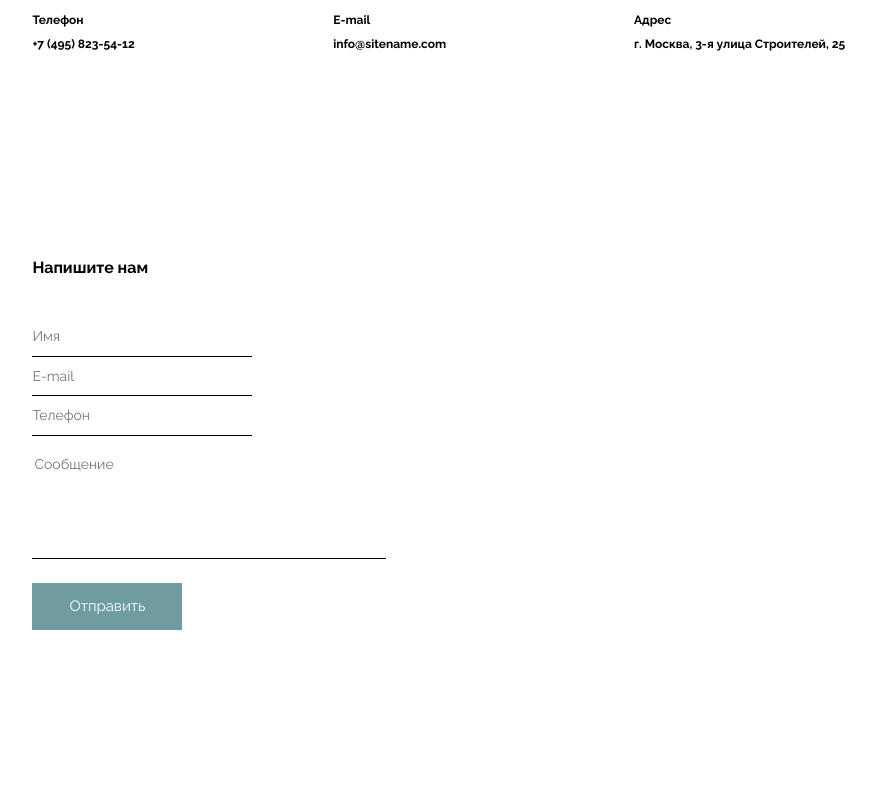
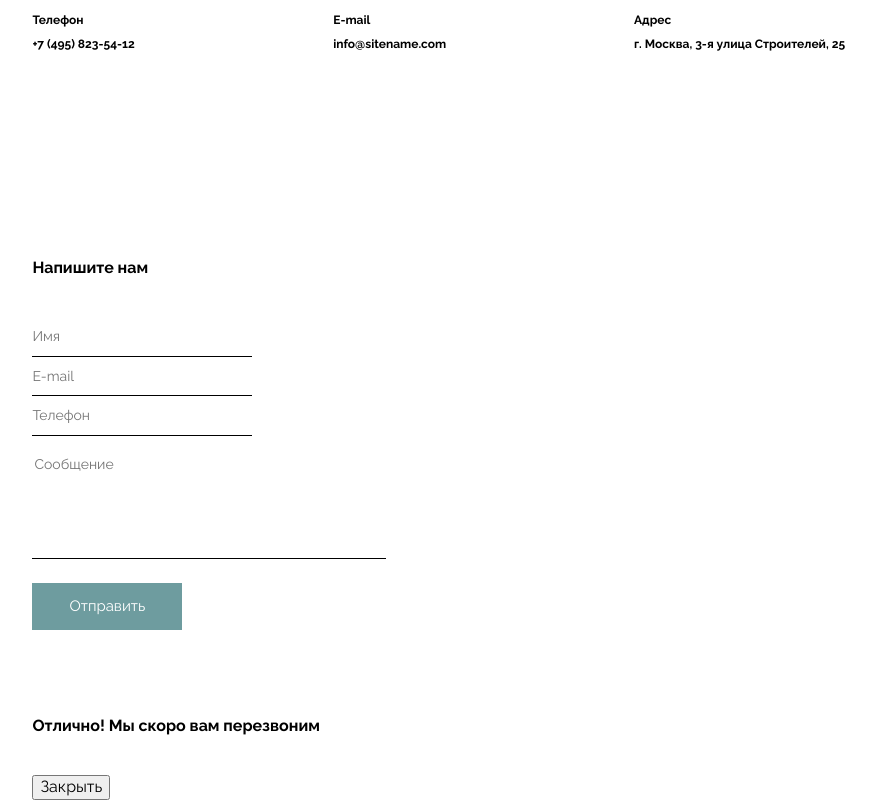
Before and after one commit to sowlushka/womizing, a plain HTML site: page contacts2.html in a window 1280 px wide. Shown: the part 385-1185 px from the top of the page, without its empty margins (6-882 px from the left). Before the commit the page ends 1052 px from the top, so only its background shows below. Drawn offline with Linux system fonts and the light colour scheme.

Commit message:
добавила еще одну форму

```diff
--- a/contacts2.html
+++ b/contacts2.html
@@ -141,7 +141,10 @@
             </div>
             <button type="submit" id="callback-submit" class="send1">Заказать звонок</button>
         </form>
-
+        <form id="return-call" method="get" action="#">
+            <h4>Отлично! Мы скоро вам перезвоним</h4>
+            <button type="submit" id="return-call-submit" class="send2">Закрыть</button>
+        </form>
     </div>
 </body>
 
```
